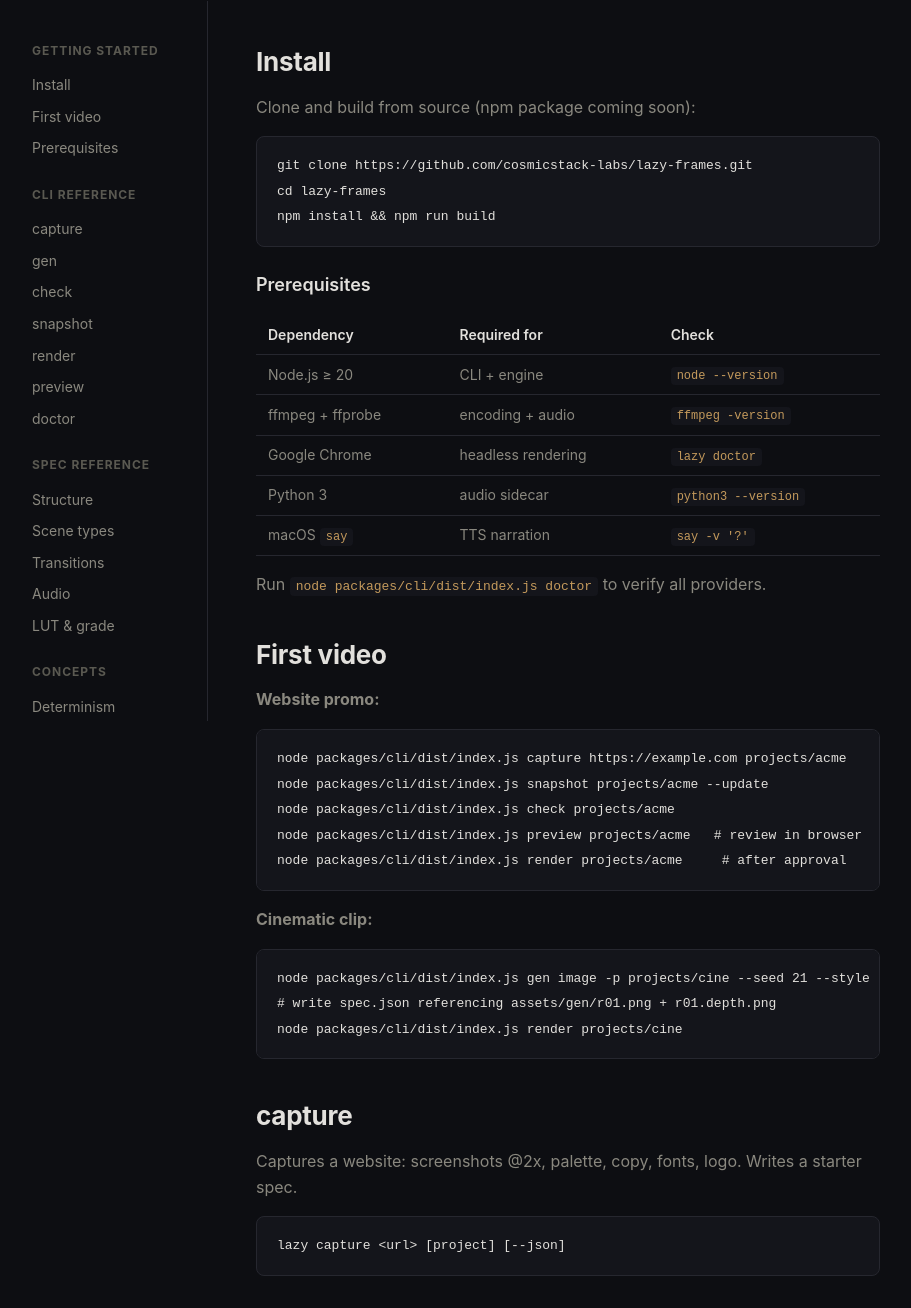
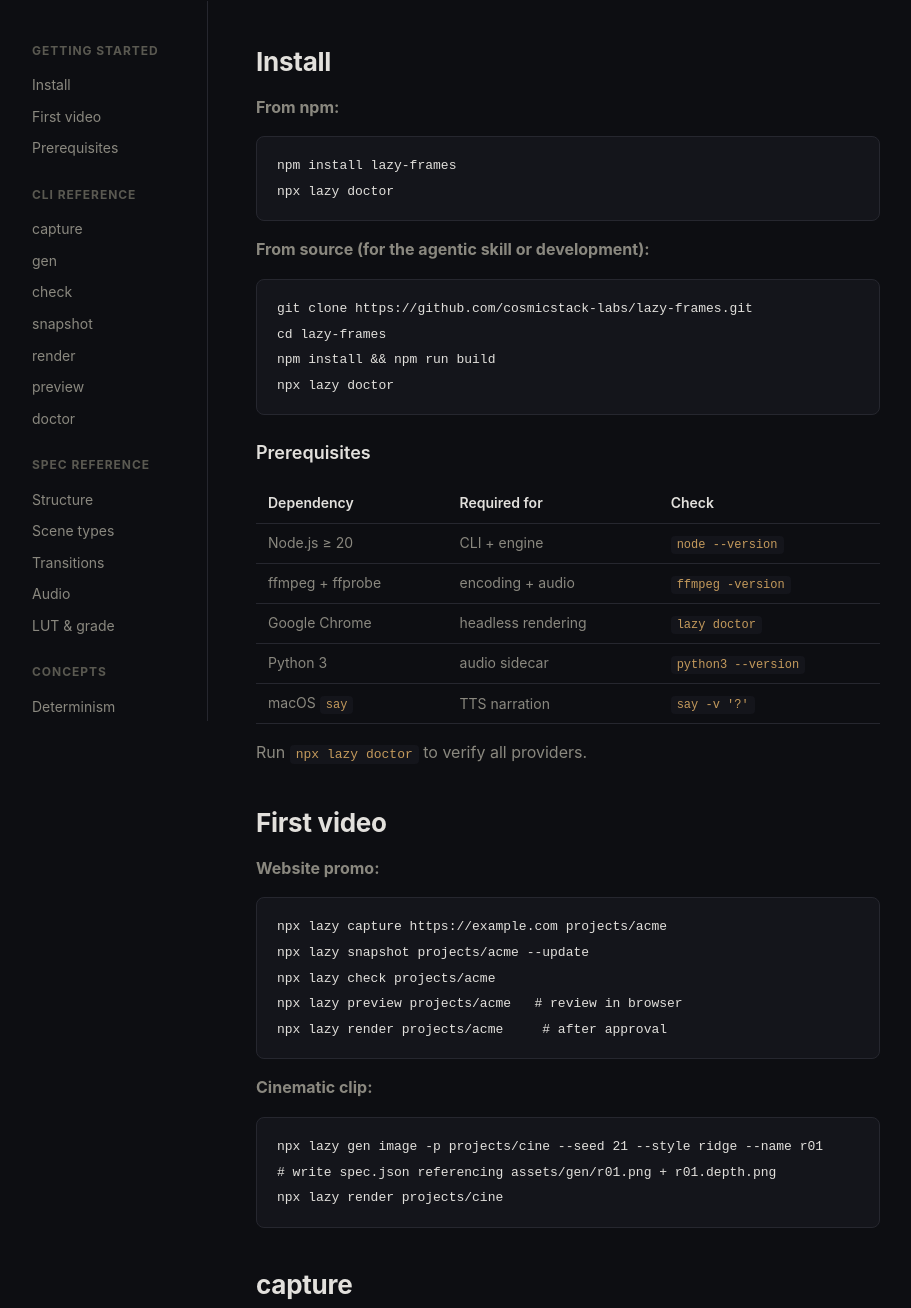
Before and after one commit to cosmicstack-labs/lazy-frames, a website: page docs/docs.html in a window 1280 px wide. Shown: the part 79-1387 px from the top of the page, without its empty margins (82-993 px from the left). Drawn offline with Linux system fonts and the light colour scheme.

Commit message:
docs: npm install guide, npx commands, npm link in footer, README overhaul
- README: npm badges, dual install (npm + source), npx commands, full
  CLI/scene/skill/determinism reference, CosmicStack branding
- Landing page: nav button says 'npm install lazy-frames', quick-start
  code block shows npm install + npx lazy commands, skill section shows
  both install options, npm link in footer
- Docs page: install from npm + source, all commands use npx lazy prefix

```diff
--- a/docs/app.js
+++ b/docs/app.js
@@ -188,11 +188,12 @@
   var block = document.querySelector('.code-typing');
   if (!block) return;
   var lines = [
-    { html: '<span class="c-com">// lazy-frames — spec in, video out</span>' },
-    { html: '<span class="c-key">lazy</span> <span class="c-fn">capture</span> https://<span class="c-str">example.com</span> projects/acme' },
-    { html: '<span class="c-key">lazy</span> <span class="c-fn">gen</span> image -p projects/cine --seed <span class="c-num">21</span> --style ridge' },
-    { html: '<span class="c-key">lazy</span> <span class="c-fn">check</span> projects/acme <span class="c-com"># gates: snapshots + determinism</span>' },
-    { html: '<span class="c-key">lazy</span> <span class="c-fn">render</span> projects/acme <span class="c-com"># byte-stable MP4</span>' },
+    { html: '<span class="c-com"># install</span>' },
+    { html: '<span class="c-key">npm</span> install <span class="c-str">lazy-frames</span>' },
+    { html: '<span class="c-com"># capture a website → starter spec + assets</span>' },
+    { html: '<span class="c-key">npx</span> <span class="c-fn">lazy</span> capture https://<span class="c-str">example.com</span> projects/acme' },
+    { html: '<span class="c-key">npx</span> <span class="c-fn">lazy</span> check projects/acme <span class="c-com"># gates pass</span>' },
+    { html: '<span class="c-key">npx</span> <span class="c-fn">lazy</span> render projects/acme <span class="c-com"># byte-stable MP4</span>' },
   ];
   var li = 0;
   function nextLine() {
@@ -238,7 +239,7 @@
   var btn = document.querySelector('.nav-install');
   if (!btn) return;
   btn.addEventListener('click', function () {
-    navigator.clipboard.writeText('npm install && npm run build');
+    navigator.clipboard.writeText('npm install lazy-frames');
     var orig = btn.textContent;
     btn.textContent = 'copied';
     setTimeout(function () { btn.textContent = orig; }, 1500);
--- a/docs/docs.html
+++ b/docs/docs.html
@@ -62,10 +62,14 @@
   <div class="docs-content">
 
     <h2 id="install">Install</h2>
-    <p>Clone and build from source (npm package coming soon):</p>
+    <p><strong>From npm:</strong></p>
+    <pre><code>npm install lazy-frames
+npx lazy doctor</code></pre>
+    <p><strong>From source (for the agentic skill or development):</strong></p>
     <pre><code>git clone https://github.com/cosmicstack-labs/lazy-frames.git
 cd lazy-frames
-npm install && npm run build</code></pre>
+npm install && npm run build
+npx lazy doctor</code></pre>
 
     <h3 id="prerequisites">Prerequisites</h3>
     <table>
@@ -76,20 +80,20 @@ npm install && npm run build</code></pre>
       <tr><td>Python 3</td><td>audio sidecar</td><td><code>python3 --version</code></td></tr>
       <tr><td>macOS <code>say</code></td><td>TTS narration</td><td><code>say -v '?'</code></td></tr>
     </table>
-    <p>Run <code>node packages/cli/dist/index.js doctor</code> to verify all providers.</p>
+    <p>Run <code>npx lazy doctor</code> to verify all providers.</p>
 
     <h2 id="first-video">First video</h2>
     <p><strong>Website promo:</strong></p>
-    <pre><code>node packages/cli/dist/index.js capture https://example.com projects/acme
-node packages/cli/dist/index.js snapshot projects/acme --update
-node packages/cli/dist/index.js check projects/acme
-node packages/cli/dist/index.js preview projects/acme   # review in browser
-node packages/cli/dist/index.js render projects/acme     # after approval</code></pre>
+    <pre><code>npx lazy capture https://example.com projects/acme
+npx lazy snapshot projects/acme --update
+npx lazy check projects/acme
+npx lazy preview projects/acme   # review in browser
+npx lazy render projects/acme     # after approval</code></pre>
 
     <p><strong>Cinematic clip:</strong></p>
-    <pre><code>node packages/cli/dist/index.js gen image -p projects/cine --seed 21 --style ridge --name r01
+    <pre><code>npx lazy gen image -p projects/cine --seed 21 --style ridge --name r01
 # write spec.json referencing assets/gen/r01.png + r01.depth.png
-node packages/cli/dist/index.js render projects/cine</code></pre>
+npx lazy render projects/cine</code></pre>
 
     <h2 id="capture">capture</h2>
     <p>Captures a website: screenshots @2x, palette, copy, fonts, logo. Writes a starter spec.</p>
@@ -203,8 +207,9 @@ lazy gen tts -p &lt;project&gt; --text "Hello world" --voice Samantha --rate 165
   </div>
   <div class="footer-links">
     <a href="index.html">Home</a>
+    <a href="https://www.npmjs.com/package/lazy-frames">npm</a>
     <a href="https://github.com/cosmicstack-labs/lazy-frames">GitHub</a>
-    <a href="https://cosmicstack.ai">CosicStack.ai</a>
+    <a href="https://cosmicstack.ai">CosmicStack.ai</a>
   </div>
   <p>&copy; 2025 <a href="https://cosmicstack.ai">CosicStack Labs</a>. Part of the CosicStack.AI ecosystem.</p>
 </footer>
```
Also changed, not shown: docs/index.html (+7 -5 lines), README.md.
